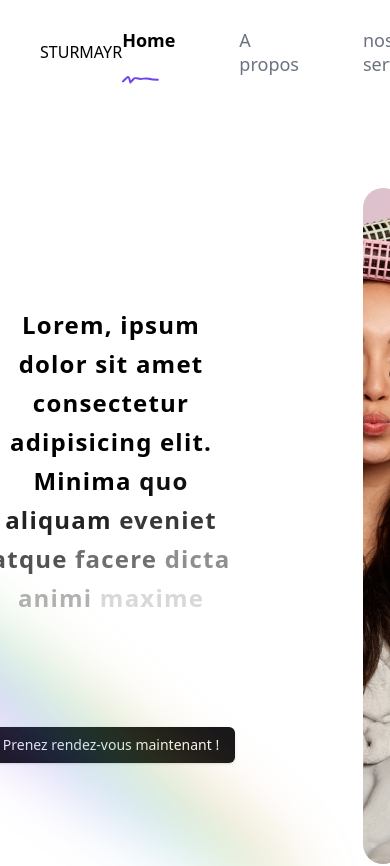
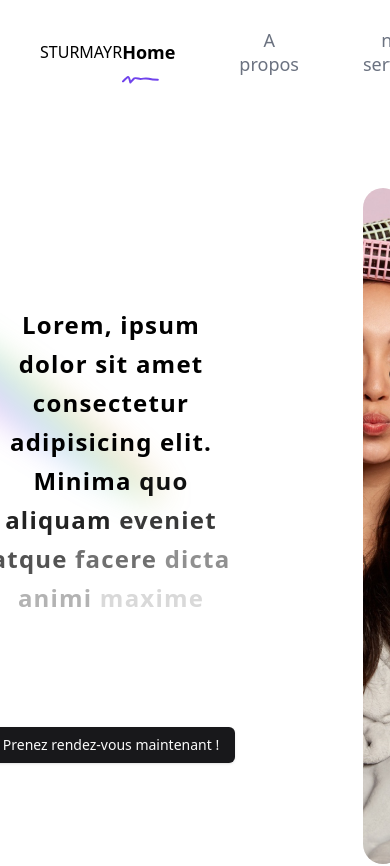
Before and after one commit to Adrien-legeleu/site-coiffeur, a Next.js app: page / in a window 390 px wide. Shown: the top 866 px of the page. Built offline with nearby package versions, Linux system fonts and the light colour scheme.

Commit message:
site coiffeur finish , responsive misses

```diff
--- /dev/null
+++ b/src/app/booking/page.tsx
@@ -0,0 +1,5 @@
+import SimplyBookWidget from "@/components/BookingWidget";
+
+export default function Booking() {
+  return <SimplyBookWidget />;
+}
--- a/src/app/globals.css
+++ b/src/app/globals.css
@@ -15,9 +15,7 @@
   }
 }
 
-body , html {
-  scroll-behavior: smooth;
-}
+
 
 
 @layer base {
--- a/src/app/page.tsx
+++ b/src/app/page.tsx
@@ -4,12 +4,20 @@ import { Footer, Header } from "@/features/layout";
 
 export default function Home() {
   return (
-    <div className="h-full  antialiased bg-grid-white/[0.02] relative overflow-hidden">
-      <Spotlight className="-top-40 left-0 md:left-60 md:-top-20" />
+    <div className="h-full antialiased bg-grid-white/[0.02] relative overflow-hidden">
+      <Spotlight className="absolute top-0 left-0 w-full h-full z-0" />
       <Header />
-      <Landing />
-      <Services />
-      <About />
+      <section id="1" className="relative z-10">
+        {" "}
+        {/* Assurez-vous que ces sections sont au-dessus */}
+        <Landing />
+      </section>
+      <section id="2" className="relative z-10">
+        <Services />
+      </section>
+      <section id="3" className="relative z-10">
+        <About />
+      </section>
       <Footer />
     </div>
   );
--- /dev/null
+++ b/src/components/BookingWidget.tsx
@@ -0,0 +1,62 @@
+"use client";
+import { useEffect } from "react";
+
+const SimplyBookWidget = () => {
+  useEffect(() => {
+    const script = document.createElement("script");
+    script.src = "//widget.simplybook.it/v2/widget/widget.js";
+    script.type = "text/javascript";
+    script.async = true;
+
+    document.body.appendChild(script);
+
+    script.onload = () => {
+      if (window.SimplybookWidget) {
+        new window.SimplybookWidget({
+          widget_type: "iframe",
+          url: "https://sturmayr.simplybook.it",
+          theme: "default",
+          theme_settings: {
+            timeline_hide_unavailable: "1",
+            hide_past_days: "0",
+            timeline_show_end_time: "0",
+            timeline_modern_display: "as_slots",
+            sb_base_color: "#216849",
+            display_item_mode: "block",
+            booking_nav_bg_color: "#216849",
+            body_bg_color: "#f7f7f7",
+            sb_review_image: "",
+            dark_font_color: "#333333",
+            light_font_color: "#ffffff",
+            btn_color_1: "#6b9080",
+            sb_company_label_color: "#ffffff",
+            hide_img_mode: "1",
+            show_sidebar: "1",
+            sb_busy: "#c7b3b3",
+            sb_available: "#d6ebff",
+          },
+          timeline: "modern",
+          datepicker: "top_calendar",
+          is_rtl: false,
+          app_config: {
+            clear_session: 0,
+            allow_switch_to_ada: 0,
+            predefined: [],
+          },
+        });
+      }
+    };
+
+    return () => {
+      document.body.removeChild(script);
+    };
+  }, []);
+
+  return (
+    <div>
+      <div id="simplybook-widget"></div>
+    </div>
+  );
+};
+
+export default SimplyBookWidget;
--- a/src/components/acernity/Spotlight.tsx
+++ b/src/components/acernity/Spotlight.tsx
@@ -17,7 +17,7 @@ export const Spotlight = ({ className }: SpotlightProps) => {
   return (
     <svg
       className={cn(
-        "animate-spotlight pointer-events-none absolute z-[1] h-[219%] w-[188%] lg:w-[134%] opacity-0",
+        "animate-spotlight pointer-events-none relative z-[1] h-[219%] w-[188%] lg:w-[134%] opacity-100", // Passe de `absolute` à `relative`
         className
       )}
       xmlns="http://www.w3.org/2000/svg"
--- a/src/components/acernity/hero-highlight.tsx
+++ b/src/components/acernity/hero-highlight.tsx
@@ -33,7 +33,6 @@ export const HeroHighlight = ({
         containerClassName
       )}
       onMouseMove={handleMouseMove}
-      id="3"
     >
       <div className="absolute inset-0 bg-dot-thick-neutral-300 dark:bg-dot-thick-neutral-800  pointer-events-none" />
       <motion.div
--- a/src/features/home/About.tsx
+++ b/src/features/home/About.tsx
@@ -35,7 +35,9 @@ const people = [
 
 export function About() {
   return (
-    <HeroHighlight className="flex items-center justify-center flex-col py-20">
+    <HeroHighlight className=" py-20">
+      <div className="max-w-[1500px] mx-auto flex items-center justify-center flex-col">
+        {" "}
         <motion.h1
           initial={{
             opacity: 0,
@@ -69,6 +71,7 @@ export function About() {
 
           <MarqueeDemo />
         </div>
+      </div>
     </HeroHighlight>
   );
 }
--- a/src/features/home/Landing.tsx
+++ b/src/features/home/Landing.tsx
@@ -4,10 +4,7 @@ import Image from "next/image";
 
 export const Landing = () => {
   return (
-    <div
-      className="px-24 flex items-center justify-center h-screen gap-32"
-      id="1"
-    >
+    <div className="px-24 flex items-center justify-center h-screen gap-32 max-w-[1500px] mx-auto">
       <div className="flex-1 flex items-center flex-col gap-8">
         <TextGenerateEffect
           duration={2}
--- a/src/features/home/Services.tsx
+++ b/src/features/home/Services.tsx
@@ -15,7 +15,7 @@ import Image from "next/image";
 
 export function Services() {
   return (
-    <div className="flex items-center flex-col py-20 px-10 gap-20">
+    <div className="flex items-center flex-col py-20 px-10 gap-20 max-w-[1500px] mx-auto">
       <motion.h1
         initial={{
           opacity: 0,
@@ -34,7 +34,7 @@ export function Services() {
           Nos Services
         </Highlight>
       </motion.h1>
-      <div className="grid grid-cols-40/60 w-full ">
+      <div className="grid grid-cols-40/60 w-full  2xl:gap-32 ">
         <div className="grid grid-cols-2 pr-10 items-center gap-8">
           <Image
             width={500}
@@ -51,7 +51,7 @@ export function Services() {
             className=" h-96 rounded-full relative top-8 object-cover"
           />
         </div>
-        <Tabs defaultValue="info" className="max-w-[700px] " id="2">
+        <Tabs defaultValue="info" className="max-w-[700px]">
           <TabsList className="grid w-full grid-cols-3">
             <TabsTrigger value="schedule">Horaire</TabsTrigger>
             <TabsTrigger value="info">Informations</TabsTrigger>
--- a/src/features/layout/Footer.tsx
+++ b/src/features/layout/Footer.tsx
@@ -8,7 +8,7 @@ import {
 } from "react-icons/si";
 export const Footer = () => {
   return (
-    <div className="flex flex-col gap-8 items-center justify-center pb-16 pt-28 px-20">
+    <div className="flex flex-col gap-8 items-center justify-center pb-16 pt-28 px-20 max-w-[1800px] mx-auto">
       <div>
         <h2 className="text-3xl tracking-wide text-center font-medium">
           STURMAYR
--- a/src/features/layout/Header.tsx
+++ b/src/features/layout/Header.tsx
@@ -6,28 +6,37 @@ import { Button } from "@/components/ui/button";
 import { ModeToggle } from "@/components/ui/darkMode";
 
 const navigation = [
-  { name: "Home", id: "1" },
-  { name: "A propos", id: "3" },
-  { name: "nos services", id: "2" },
+  { name: "Home", id: 1 },
+  { name: "A propos", id: 3 },
+  { name: "nos services", id: 2 },
 ];
 
 export const Header = () => {
   const [selectedLink, setSelectedLink] = useState("Home");
 
+  const handleScroll = (id: any) => {
+    const section = document.getElementById(id);
+    if (section) {
+      section.scrollIntoView({ behavior: "smooth" });
+    }
+  };
+
   return (
-    <div className="flex  justify-between px-10 py-7 items-center">
+    <div className="flex  justify-between px-10 py-7 items-center max-w-[1500px] mx-auto">
       <div>STURMAYR</div>
       <div className="flex gap-16">
         {navigation.map((item) => {
           const isSelected = item.name === selectedLink;
           return (
-            <Link
+            <button
               key={item.name}
-              href={`#${item.id}`}
               className={`relative text-lg leading-6 no-underline ${
                 isSelected ? "font-semibold " : "text-gray-500"
               }`}
-              onClick={() => setSelectedLink(item.name)}
+              onClick={() => {
+                setSelectedLink(item.name);
+                handleScroll(item.id); // Définit le comportement de défilement
+              }}
             >
               {item.name}
               {isSelected ? (
@@ -53,13 +62,15 @@ export const Header = () => {
                   </svg>
                 </motion.div>
               ) : null}
-            </Link>
+            </button>
           );
         })}
       </div>
       <div className="flex items-center gap-4">
         <ModeToggle />
-        <Button variant="destructive">Prendre un rendez-vous</Button>
+        <Link href="/booking" target="_blank">
+          <Button variant="destructive">Prendre un rendez-vous</Button>
+        </Link>
       </div>
     </div>
   );
```
Also changed, not shown: src/lib/simplybook.d.ts (added, +8 -0 lines). Lines whose indentation alone changed are shown as unchanged.
